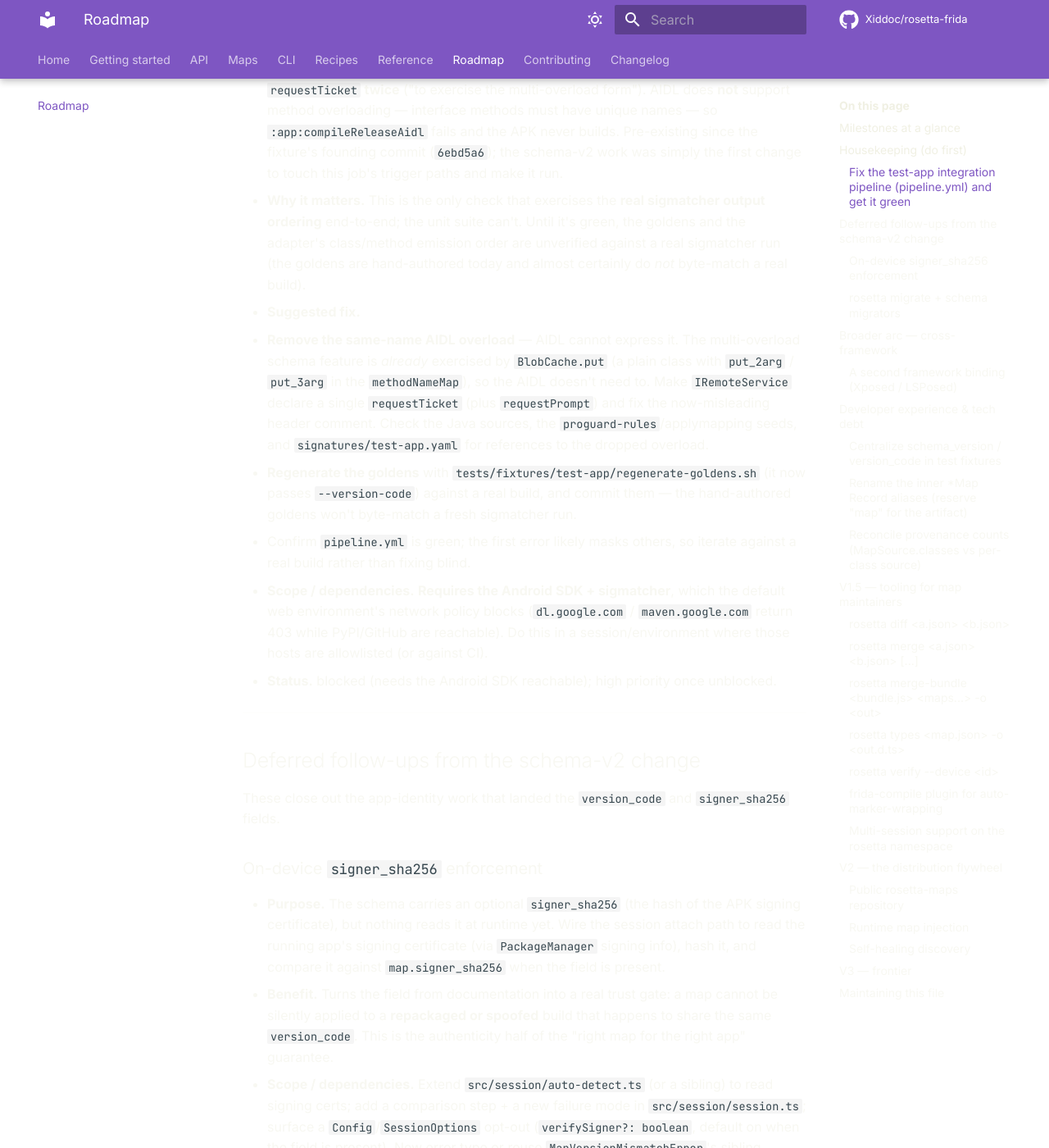
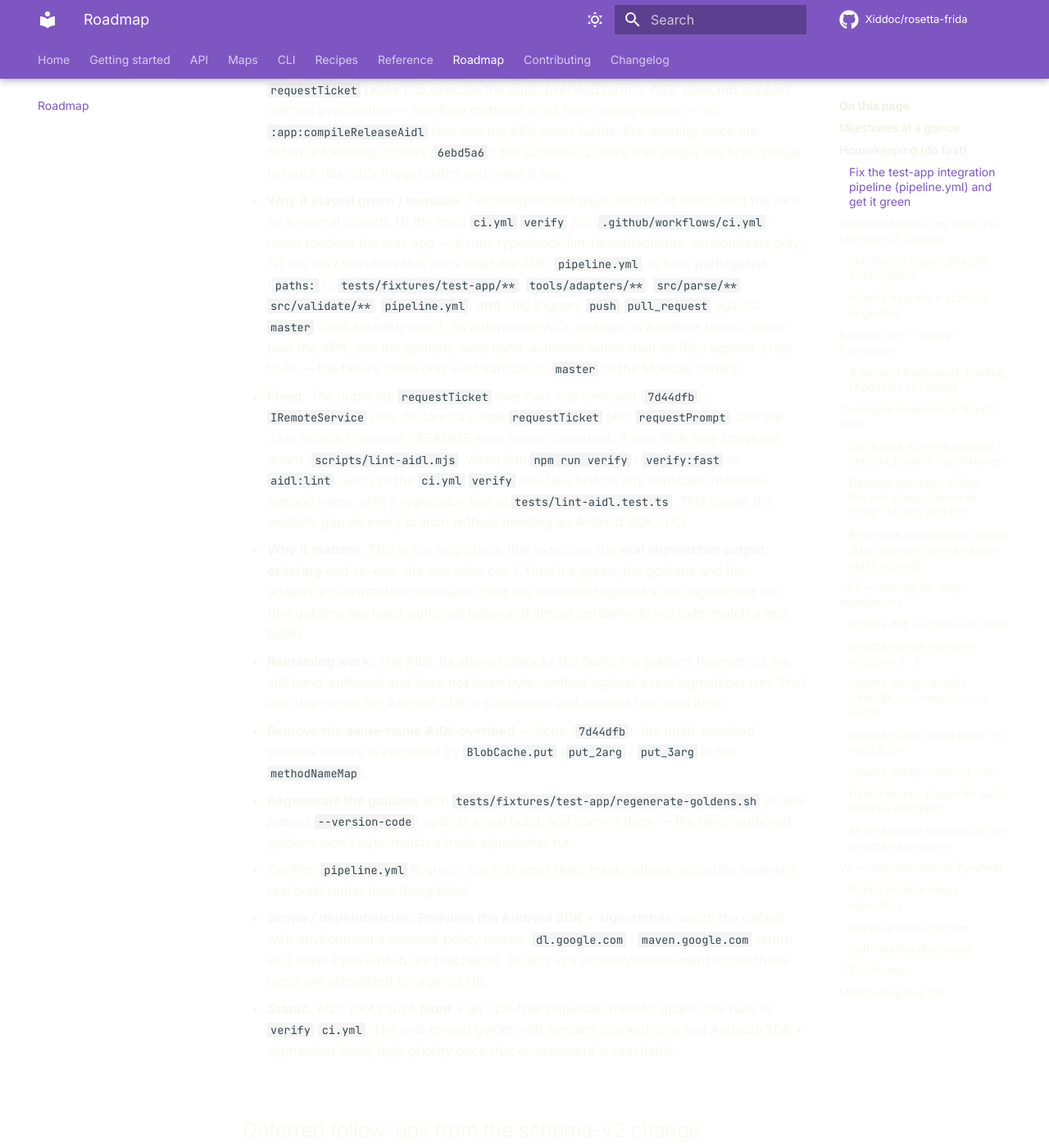
Before and after one commit to Xiddoc/rosetta-frida, an MkDocs documentation site: the page built from docs/roadmap.md, in a window 1280 px wide and 1400 px high, scrolled down 1226 px. Shown: the whole window at 82% size. Built offline with MkDocs 1.6.1 and Material for MkDocs 9.7.7, drawn with Linux system fonts in a browser that asks for light colours; comment, search, counter and statistics services are not loaded.

Commit message:
Sync docs with the AIDL fix + new guard
The test-app README still listed `IRemoteService.requestTicket` as a
2-overload AIDL method (the now-removed bug); correct it to note AIDL
interfaces forbid overloading and the overload-array schema feature is
exercised by plain classes (`BlobCache.put`, `Ticket.<init>`).

Update the roadmap's pipeline-CI housekeeping item: record that the
duplicate-AIDL root cause is fixed, explain why it stayed invisible
(ci.yml never builds the APK; pipeline.yml is path-gated + master-only),
and note the new SDK-free `aidl:lint` guard. The remaining work
(regenerate goldens against a real SDK + sigmatcher build) stays open.

https://claude.ai/code/session_01F3soVfNcnfAV4p1HpWNZpZ

```diff
--- a/docs/roadmap.md
+++ b/docs/roadmap.md
@@ -40,27 +40,46 @@ move between them as priorities shift.
   is **currently failing — and appears to have never been green.**
 - **Root cause (confirmed).** The AIDL fixture
   `tests/fixtures/test-app/app/src/main/aidl/com/example/testapp/IRemoteService.aidl`
-  declares `requestTicket` **twice** ("to exercise the multi-overload
+  declared `requestTicket` **twice** ("to exercise the multi-overload
   form"). AIDL does **not** support method overloading — interface
   methods must have unique names — so `:app:compileReleaseAidl` fails and
   the APK never builds. Pre-existing since the fixture's founding commit
   (`6ebd5a6`); the schema-v2 work was simply the first change to touch
   this job's trigger paths and make it run.
+- **Why it stayed green / invisible.** Two independent gaps, neither
+  of which built the APK on a normal branch: (1) the main `ci.yml`
+  `verify` job (`.github/workflows/ci.yml`) never touches the test-app
+  — it runs typecheck/lint/format/schema-version/tests only; (2) the
+  only workflow that *does* build the APK, `pipeline.yml`, is both
+  **path-gated** (`paths:` to `tests/fixtures/test-app/**`,
+  `tools/adapters/**`, `src/parse/**`, `src/validate/**`,
+  `pipeline.yml`) **and** only triggers `push`/`pull_request` against
+  `master` (plus a weekly cron). So a duplicate-AIDL change on a
+  feature branch never built the APK, and the goldens were
+  hand-authored rather than verified against a real build — the failure
+  could only ever surface on `master` or the Monday canary.
+- **Fixed.** The duplicate `requestTicket` overload was removed
+  (`7d44dfb`); `IRemoteService` now declares a single `requestTicket`
+  plus `requestPrompt`, and the Java source / goldens / README were
+  made consistent. A new SDK-free structural guard
+  (`scripts/lint-aidl.mjs`, wired into `npm run verify` /
+  `verify:fast` as `aidl:lint`, and into the `ci.yml` `verify` job)
+  fails fast on any duplicate interface-method name, with a regression
+  test at `tests/lint-aidl.test.ts`. This closes the visibility gap on
+  every branch without needing an Android SDK in CI.
 - **Why it matters.** This is the only check that exercises the **real
   sigmatcher output ordering** end-to-end; the unit suite can't. Until
   it's green, the goldens and the adapter's class/method emission order
   are unverified against a real sigmatcher run (the goldens are
   hand-authored today and almost certainly do *not* byte-match a real
   build).
-- **Suggested fix.**
-  1. **Remove the same-name AIDL overload** — AIDL cannot express it.
-     The multi-overload schema feature is *already* exercised by
-     `BlobCache.put` (a plain class with `put_2arg` / `put_3arg` in the
-     `methodNameMap`), so the AIDL doesn't need to. Make `IRemoteService`
-     declare a single `requestTicket` (plus `requestPrompt`) and fix the
-     now-misleading header comment. Check the Java sources, the
-     `proguard-rules`/applymapping seeds, and `signatures/test-app.yaml`
-     for references to the dropped overload.
+- **Remaining work.** The AIDL fix above unblocks the *build*; the
+  goldens themselves are still hand-authored and have **not** been
+  byte-verified against a real sigmatcher run. That last step needs the
+  Android SDK + sigmatcher and remains the open item:
+  1. ~~**Remove the same-name AIDL overload**~~ — done (`7d44dfb`); the
+     multi-overload schema feature is exercised by `BlobCache.put`
+     (`put_2arg` / `put_3arg` in the `methodNameMap`).
   2. **Regenerate the goldens** with
      `tests/fixtures/test-app/regenerate-goldens.sh` (it now passes
      `--version-code`) against a real build, and commit them — the
@@ -72,8 +91,10 @@ move between them as priorities shift.
   (`dl.google.com` / `maven.google.com` return 403 while PyPI/GitHub are
   reachable). Do this in a session/environment where those hosts are
   allowlisted (or against CI).
-- **Status.** blocked (needs the Android SDK reachable); high priority
-  once unblocked.
+- **Status.** AIDL root cause **fixed** + an SDK-free duplicate-method
+  guard now runs in `verify`/`ci.yml`. The end-to-end golden-diff
+  remains blocked on a real Android-SDK + sigmatcher build; high
+  priority once that environment is reachable.
 
 ---
 
```
Also changed, not shown: 1 other file.
